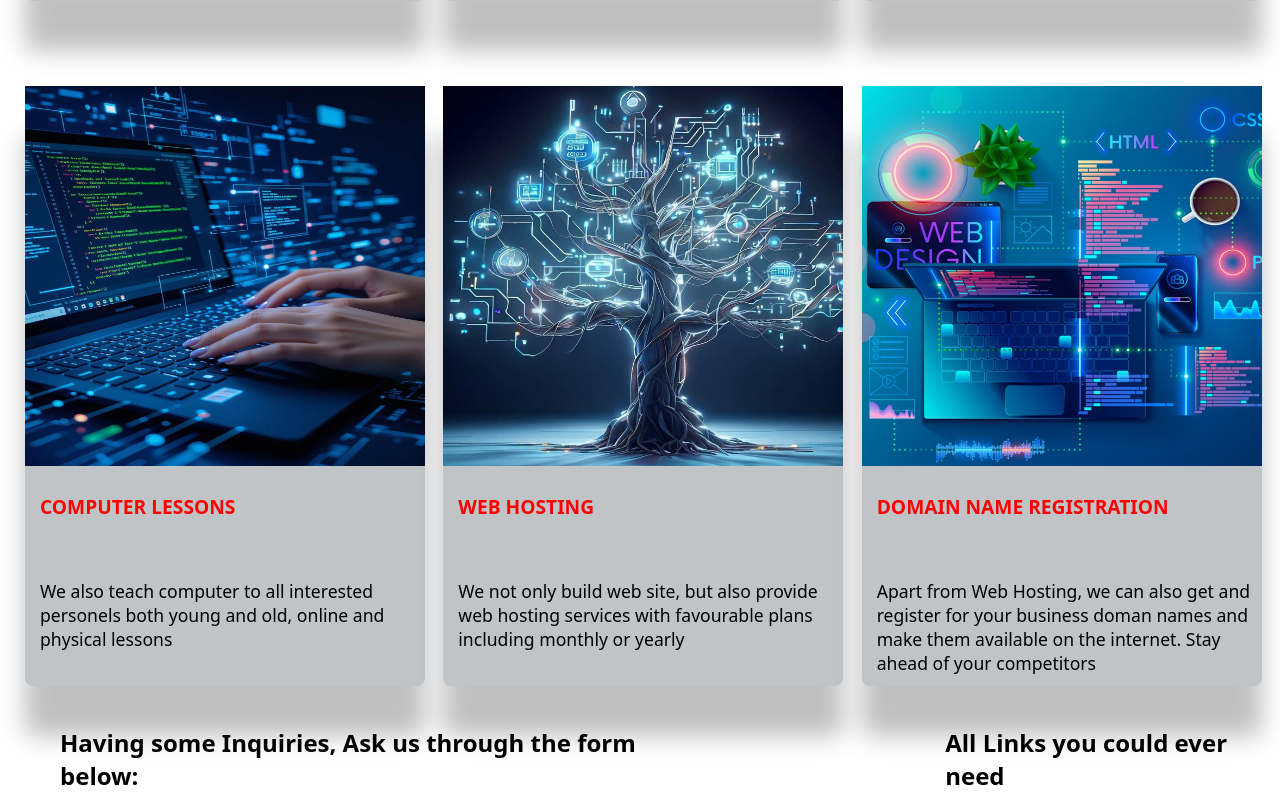
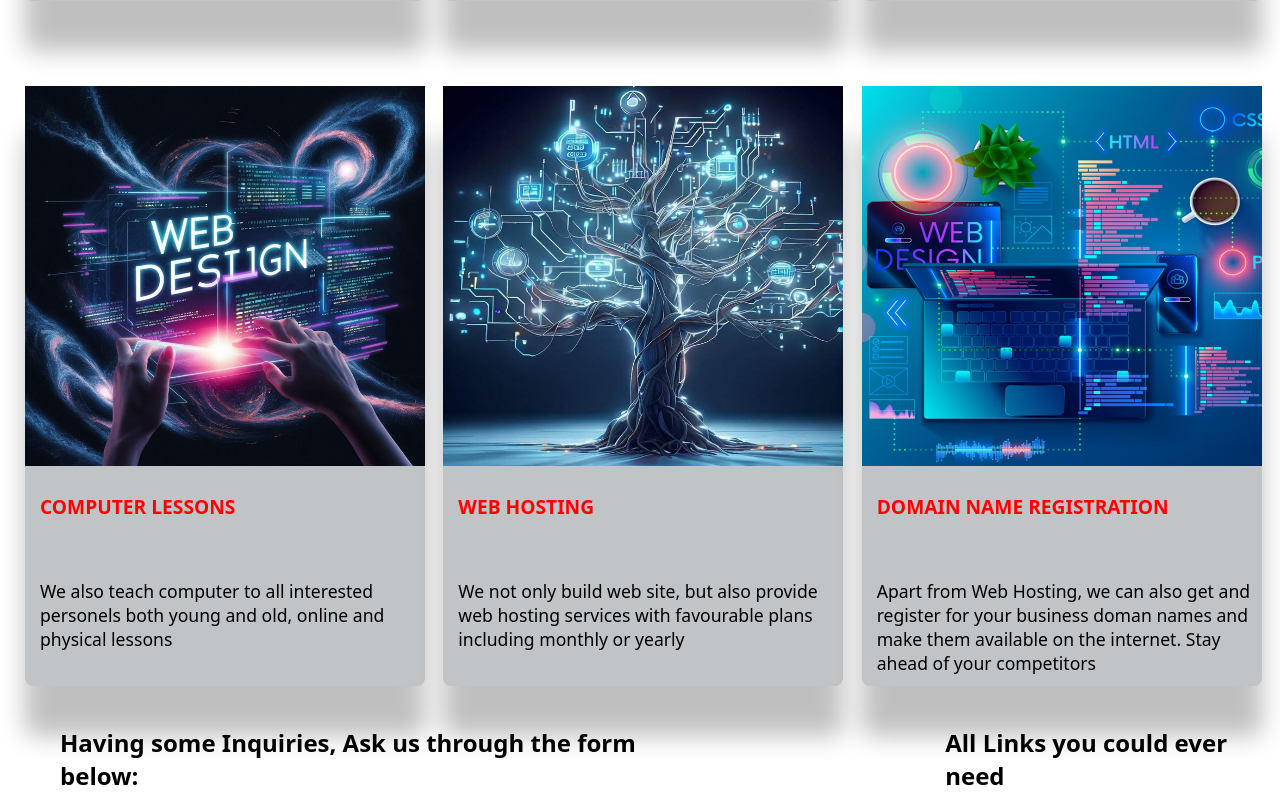
Before and after one commit to Munoga/personal-website, a plain HTML site: page services.html in a window 1280 px wide. Shown: the part 2090-2899 px from the top of the page. Drawn offline with Linux system fonts and the light colour scheme.

```diff
--- a/services.html
+++ b/services.html
@@ -97,7 +97,7 @@
   </div>
 
 <div class="container">
-    <img src="images/web (1).jpg" alt=""><br><br>
+    <img src="images/web (10).jpg" alt=""><br><br>
     <div class="container-text">
       <p><span>COMPUTER LESSONS</span></p><br><br>
       <p>We also teach computer to all interested personels both young and old, online and physical lessons</p>
@@ -221,4 +221,5 @@
 </style>
   </div>
 </body>
+
 </html>
```
